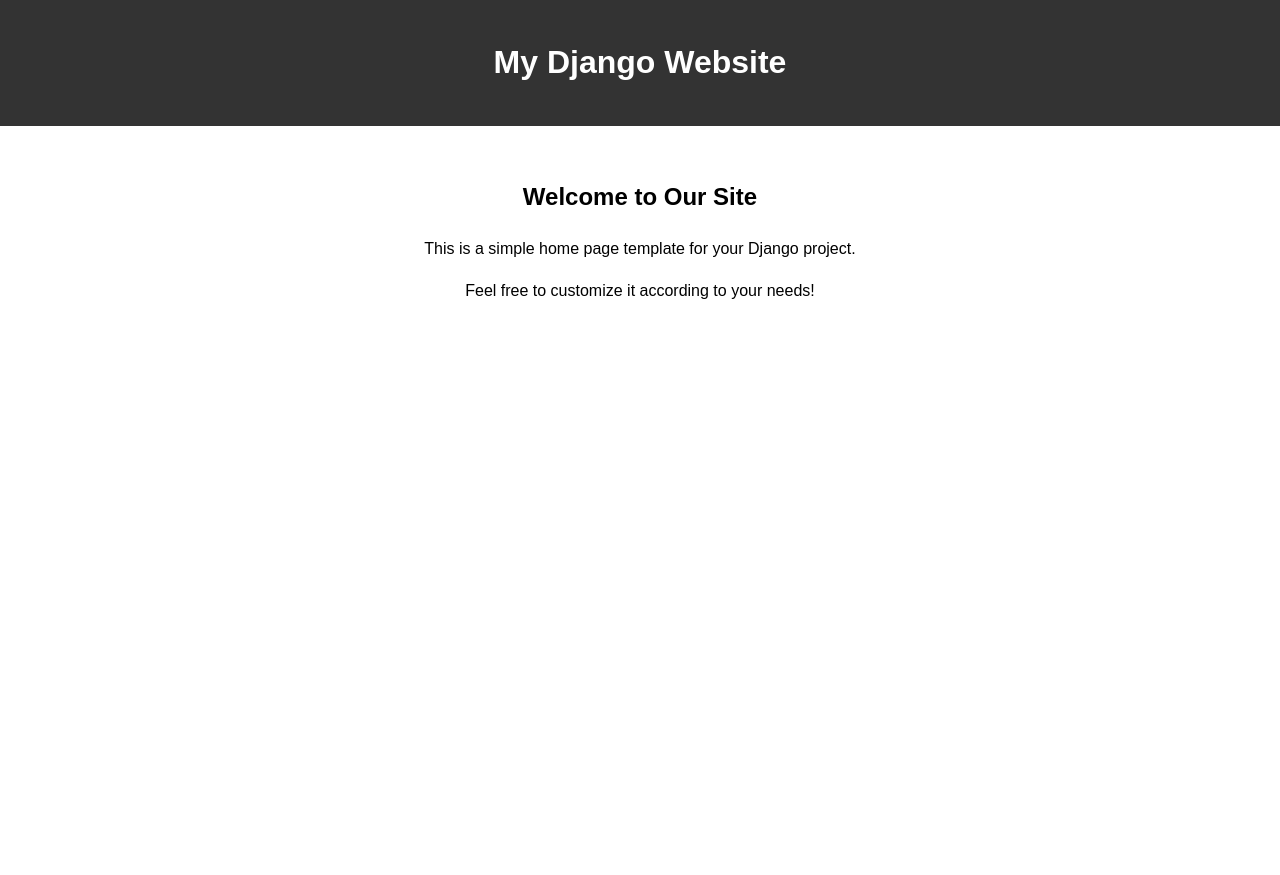
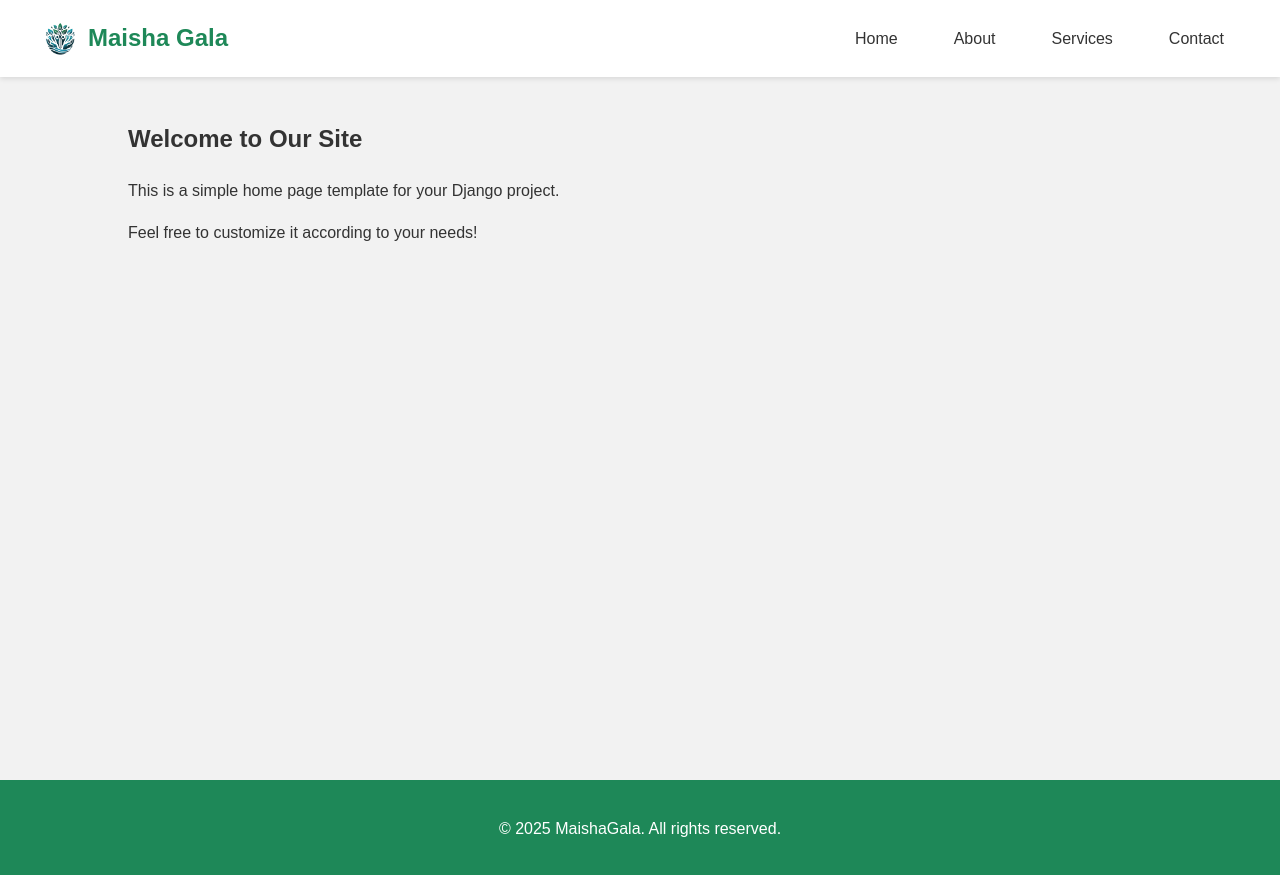
Before and after one commit to Cmanar0/django-app, a Django app: page / in a window 1280 px wide. Before the commit the page ends 299 px from the top, so only its background shows below. Run offline with Django 5.2, Linux system fonts and the light colour scheme.

Commit message:
Update styling of base (layout)

```diff
--- a/core/static/core/css/style.css
+++ b/core/static/core/css/style.css
@@ -1,66 +1,179 @@
-/* Hero Section */
-.hero-section {
-    background: linear-gradient(rgba(0, 0, 0, 0.6), rgba(0, 0, 0, 0.6)), url('../images/hero-bg.jpg');
-    background-size: cover;
-    background-position: center;
-    color: white;
-    padding: 100px 0;
+/* Global styles */
+:root {
+    --primary-color: #1e8858;
+    --primary-color-dark: #084533;
+    --secondary-color: #f2f2f2;
+    --accent-color: #1a93b0;
+    --text-color: #333;
+    --white: #ffffff;
+}
+
+body {
+    font-family: Arial, sans-serif;
+    line-height: 1.6;
+    margin: 0;
+    padding: 0;
+    background-color: var(--secondary-color);
+    color: var(--text-color);
+    display: flex;
+    flex-direction: column;
+    height: 100vh;
+}
+
+.container {
+    width: 80%;
+    margin: 0 auto;
+    padding: 20px;
+}
+
+/* Header and Navigation styles */
+header {
+    background-color: var(--white);
+    box-shadow: 0 2px 5px rgba(0,0,0,0.1);
+    position: fixed;
+    top: 0;
+    width: 100%;
+    z-index: 1000;
+}
+
+.navbar {
+    display: flex;
+    justify-content: space-between;
+    align-items: center;
+    padding: 1rem 2rem;
+    max-width: 1200px;
+    margin: 0 auto;
+    height: 45px;
+}
+
+.logo {
+    display: flex;
+    align-items: center;
+}
+
+.logo img {
+    height: 40px;
+    width: auto;
+}
+
+.logo span {
+    font-size: 1.5rem;
+    font-weight: bold;
+    margin-left: 0.5rem;
+    color: var(--primary-color);
+}
+
+.nav-links {
+    display: flex;
+    gap: 1.5rem;
+    list-style: none;
+    margin: 0;
+    padding: 0;
+}
+
+.nav-links a {
+    text-decoration: none;
+    color: var(--text-color);
+    font-weight: 500;
+    padding: 0.5rem 1rem;
+    border-radius: 4px;
+    transition: all 0.3s ease;
+}
+
+.nav-links a:hover {
+    background-color: var(--secondary-color);
+    color: var(--accent-color);
+}
+
+.hamburger {
+    display: none;
+    cursor: pointer;
+    background: none;
+    border: none;
+    padding: 0.5rem;
+}
+
+.hamburger span {
+    display: block;
+    width: 25px;
+    height: 3px;
+    background-color: var(--primary-color);
+    margin: 5px 0;
+    transition: all 0.3s ease;
+}
+
+/* Main content adjustment for fixed header */
+main {
+    margin-top: 80px;
+    min-height: calc(100vh - 100px);
+}
+
+/* Footer styles */
+footer {
+    background-color: var(--primary-color);
+    color: var(--white);
+    text-align: center;
+    padding: 20px;
+    position: relative;
+    bottom: 0;
+    height: 55px;
+}
+
+/* Responsive Design */
+@media screen and (max-width: 768px) {
+    .nav-links {
+        display: none;
+        position: absolute;
+        top: 70px;
+        left: 0;
+        right: 0;
+        background-color: var(--white);
+        flex-direction: column;
+        padding: 1rem;
+        box-shadow: 0 2px 5px rgba(0,0,0,0.1);
+    }
+
+    .nav-links.active {
+        display: flex;
+    }
+
+    .nav-links li {
+        margin: 0.5rem 0;
+    }
+
+    .hamburger {
+        display: block;
+    }
+
+    .hamburger.active span:nth-child(1) {
+        transform: rotate(45deg) translate(5px, 5px);
+    }
+
+    .hamburger.active span:nth-child(2) {
+        opacity: 0;
+    }
+
+    .hamburger.active span:nth-child(3) {
+        transform: rotate(-45deg) translate(7px, -6px);
+    }
+}
+
+/* Utility classes */
+.text-center {
+    text-align: center;
+}
+
+.mt-2 {
+    margin-top: 2rem;
+}
+
+.mb-2 {
     margin-bottom: 2rem;
 }
 
-/* Card Hover Effects */
-.card {
-    transition: transform 0.3s ease-in-out;
+.logo-text {
+    font-size: 1.5rem;
+    font-weight: bold;
+    margin-left: 0.5rem;
+    color: var(--primary-color);
 }
-
-.card:hover {
-    transform: translateY(-5px);
-}
-
-/* Custom Button Styles */
-.btn-primary {
-    background-color: #007bff;
-    border-color: #007bff;
-}
-
-.btn-primary:hover {
-    background-color: #0056b3;
-    border-color: #0056b3;
-}
-
-.btn-outline-light:hover {
-    background-color: white;
-    color: #007bff;
-}
-
-/* Section Spacing */
-section {
-    padding: 4rem 0;
-}
-
-/* Icon Styles */
-.fa-3x {
-    color: #007bff;
-    margin-bottom: 1rem;
-}
-
-/* Card Image Styles */
-.card-img-top {
-    height: 200px;
-    object-fit: cover;
-}
-
-/* Responsive Adjustments */
-@media (max-width: 768px) {
-    .hero-section {
-        padding: 60px 0;
-    }
-
-    .display-3 {
-        font-size: 2.5rem;
-    }
-
-    .lead {
-        font-size: 1.1rem;
-    }
-}
--- a/core/templates/core/base.html
+++ b/core/templates/core/base.html
@@ -4,75 +4,65 @@
     <meta charset="UTF-8">
     <meta name="viewport" content="width=device-width, initial-scale=1.0">
     <title>{% block title %}Django Site{% endblock %}</title>
-    <style>
-        body {
-            font-family: Arial, sans-serif;
-            line-height: 1.6;
-            margin: 0;
-            padding: 0;
-        }
-        .container {
-            width: 80%;
-            margin: 0 auto;
-            padding: 20px;
-        }
-        header {
-            background-color: #333;
-            color: white;
-            text-align: center;
-            padding: 1rem;
-        }
-        nav {
-            background-color: #f4f4f4;
-            padding: 1rem;
-        }
-        nav ul {
-            list-style-type: none;
-            padding: 0;
-            margin: 0;
-            display: flex;
-            justify-content: center;
-        }
-        nav ul li {
-            margin: 0 15px;
-        }
-        nav ul li a {
-            text-decoration: none;
-            color: #333;
-        }
-        footer {
-            background-color: #333;
-            color: white;
-            text-align: center;
-            padding: 1rem;
-            position: fixed;
-            bottom: 0;
-            width: 100%;
-        }
-    </style>
+    {% load static %}
+    <link rel="stylesheet" href="{% static 'core/css/style.css' %}">
     {% block extra_css %}{% endblock %}
 </head>
 <body>
     <header>
-        <h1>{% block header %}My Django Website{% endblock %}</h1>
-    </header>
+        <nav class="navbar">
+            <div class="logo">
+                <img src="{% static 'core/images/logo.png' %}" alt="Logo">
+                <span class="logo-text">{% block header %}{% endblock %}</span>
+            </div>
 
-    <nav>
-        <ul>
-            <li><a href="{% url 'home' %}">Home</a></li>
+            <button class="hamburger" aria-label="Menu">
+                <span></span>
+                <span></span>
+                <span></span>
+            </button>
+
+            <ul class="nav-links">
+                <li><a href="{% url 'core:home' %}">Home</a></li>
                 <li><a href="#">About</a></li>
+                <li><a href="#">Services</a></li>
                 <li><a href="#">Contact</a></li>
             </ul>
         </nav>
+    </header>
 
+    <main>
         <div class="container">
             {% block content %}
             {% endblock %}
         </div>
+    </main>
 
     <footer>
-        <p>&copy; {% now "Y" %} My Django Website. All rights reserved.</p>
+        <div class="footer">
+            <p>&copy; {% now "Y" %} MaishaGala. All rights reserved.</p>
+        </div>
     </footer>
+
+    <script>
+        document.addEventListener('DOMContentLoaded', function() {
+            const hamburger = document.querySelector('.hamburger');
+            const navLinks = document.querySelector('.nav-links');
+
+            hamburger.addEventListener('click', function() {
+                hamburger.classList.toggle('active');
+                navLinks.classList.toggle('active');
+            });
+
+            // Close menu when clicking outside
+            document.addEventListener('click', function(event) {
+                if (!hamburger.contains(event.target) && !navLinks.contains(event.target)) {
+                    hamburger.classList.remove('active');
+                    navLinks.classList.remove('active');
+                }
+            });
+        });
+    </script>
 
     {% block extra_js %}{% endblock %}
 </body>
--- a/core/templates/core/home.html
+++ b/core/templates/core/home.html
@@ -1,44 +1,13 @@
-<!DOCTYPE html>
-<html lang="en">
-<head>
-    <meta charset="UTF-8">
-    <meta name="viewport" content="width=device-width, initial-scale=1.0">
-    <title>Home Page</title>
-    <style>
-        body {
-            font-family: Arial, sans-serif;
-            line-height: 1.6;
-            margin: 0;
-            padding: 0;
-        }
-        .container {
-            width: 80%;
-            margin: 0 auto;
-            padding: 20px;
-        }
-        header {
-            background-color: #333;
-            color: white;
-            text-align: center;
-            padding: 1rem;
-        }
-        .welcome-section {
-            text-align: center;
-            margin-top: 2rem;
-        }
-    </style>
-</head>
-<body>
-    <header>
-        <h1>My Django Website</h1>
-    </header>
+{% extends 'core/base.html' %}
 
-    <div class="container">
-        <div class="welcome-section">
-            <h2>Welcome to Our Site</h2>
-            <p>This is a simple home page template for your Django project.</p>
-            <p>Feel free to customize it according to your needs!</p>
-        </div>
-    </div>
-</body>
-</html>
+{% block title %}Home - My Django Website{% endblock %}
+
+{% block header %}Maisha Gala{% endblock %}
+
+{% block content %}
+<div class="welcome-section">
+    <h2>Welcome to Our Site</h2>
+    <p>This is a simple home page template for your Django project.</p>
+    <p>Feel free to customize it according to your needs!</p>
+</div>
+{% endblock %}
--- a/test_devops/settings.py
+++ b/test_devops/settings.py
@@ -137,6 +137,10 @@ USE_TZ = True
 # https://docs.djangoproject.com/en/5.2/howto/static-files/
 
 STATIC_URL = 'static/'
+STATIC_ROOT = os.path.join(BASE_DIR, 'staticfiles')
+STATICFILES_DIRS = [
+    os.path.join(BASE_DIR, 'static'),
+]
 
 # Default primary key field type
 # https://docs.djangoproject.com/en/5.2/ref/settings/#default-auto-field
```
Also changed, not shown: core/static/core/images/logo.png (added). Lines whose indentation alone changed are shown as unchanged.
